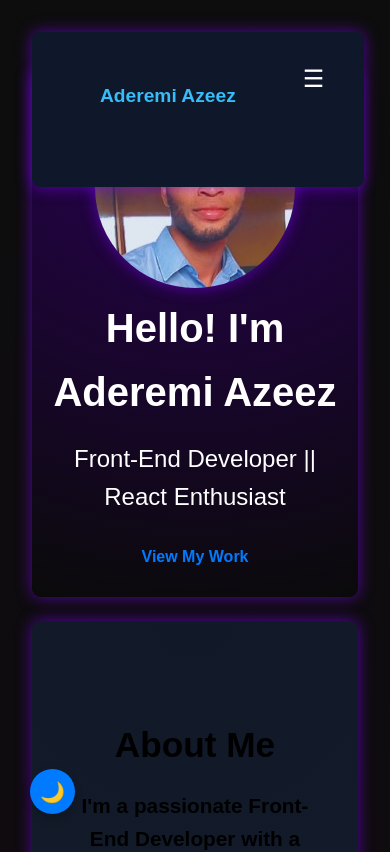
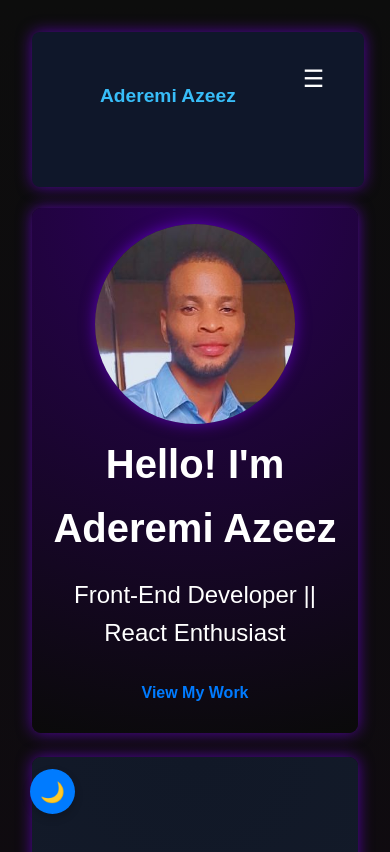
Before and after one commit to aderemi67/Aderemiazeez6, a React (Vite) app: page / in a window 390 px wide. Shown: the top 852 px of the page. Built offline with nearby package versions, Linux system fonts and the light colour scheme.

Commit message:
Updated index.css

```diff
--- a/src/index.css
+++ b/src/index.css
@@ -404,6 +404,7 @@ a {
       margin: 15px 0;
      }
     .hero {
+      margin-top: 11rem;
       flex-direction: column;
       text-align: center;
       padding: 1rem;
```
